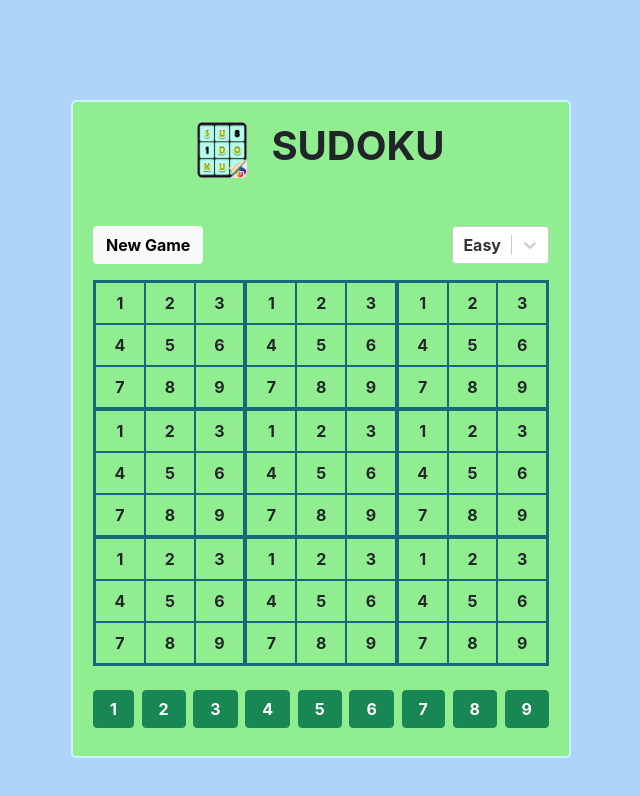
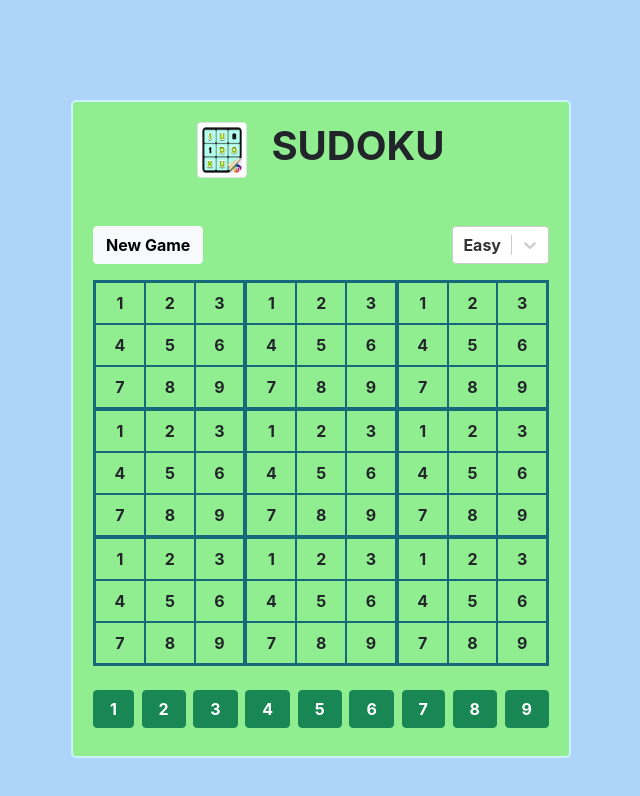
Before and after one commit to yumao823/sudoku, a React (Create React App) app: page / in a window 1280 px wide. Shown: the top 796 px of the page, without its empty margins (319-959 px from the left). Built offline with nearby package versions, Linux system fonts and the light colour scheme; no server answers.

Commit message:
feat: clean up code bases

```diff
--- a/src/Components/Header.js
+++ b/src/Components/Header.js
@@ -4,7 +4,7 @@ import { Image } from 'react-bootstrap'
 const Header = () => {
   return (
     <div className="d-flex mb-5">
-      <Image className="me-4 logo" src="sudoku.png" />
+      <Image className="me-4 logo" src="sudoku.png" thumbnail />
       <h1 className="fw-bold">SUDOKU</h1>
     </div>
   )
```
